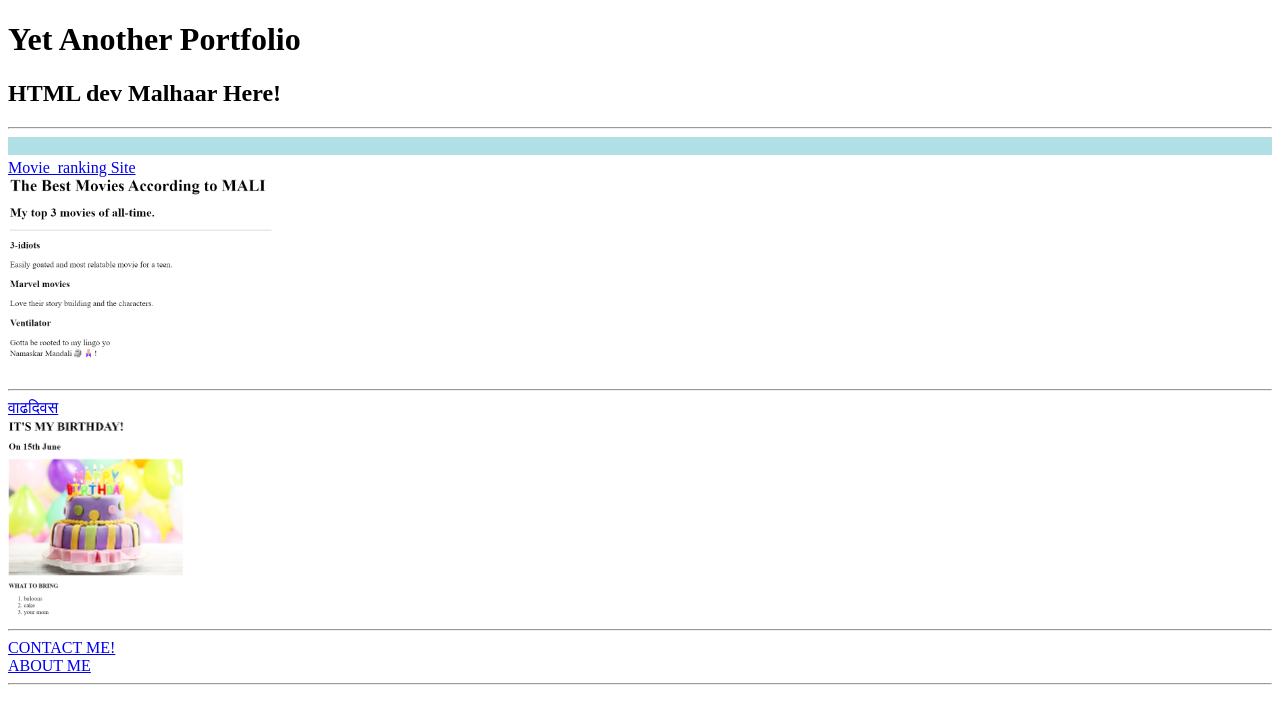
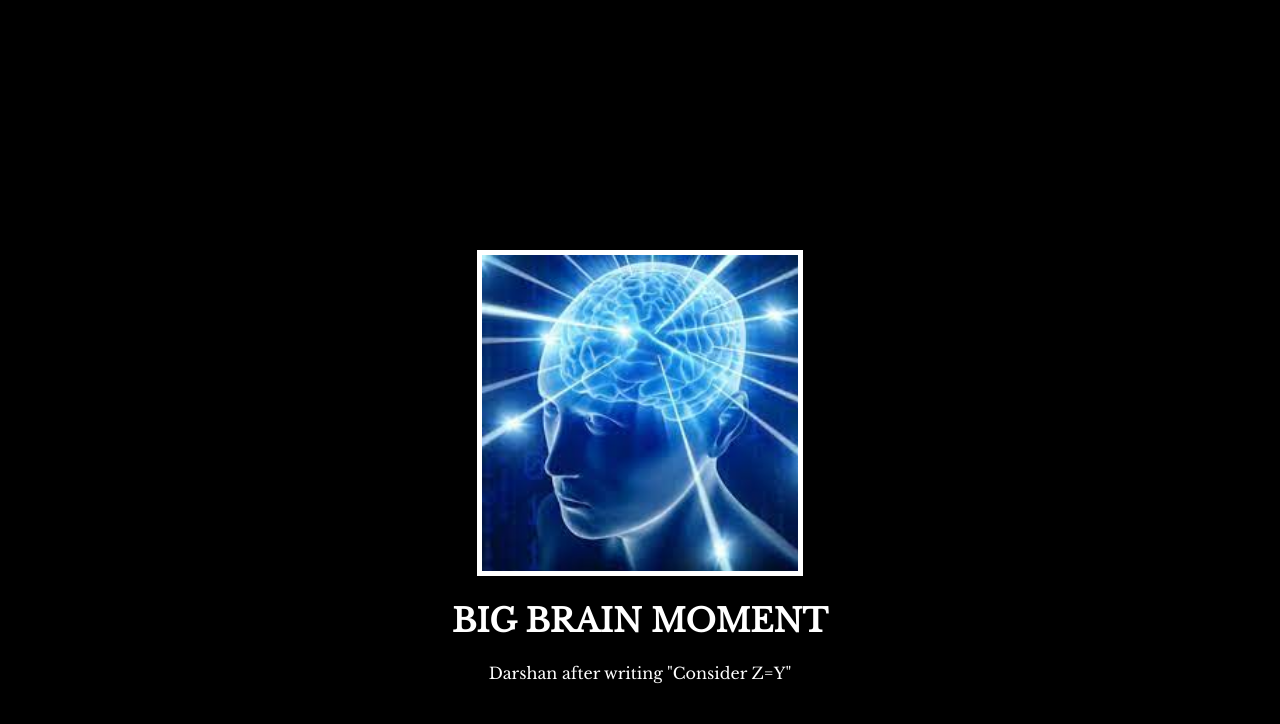
Before and after one commit to MalhaarShikhare/html-portfolio, a plain HTML site: page index.html in a window 1280 px wide. Drawn offline with nearby package versions, Linux system fonts and the light colour scheme.

Commit message:
Add files via upload

```diff
--- a/index.html
+++ b/index.html
@@ -1,31 +1,41 @@
+<!--
+  TODO: Create a motivational post website.
+Style it how ever you like.
+Look at the goal image for inspiration.
+But it must have the following features:
+1. The main h1 text should be using the Regular Libre Baskerville Font from Google Fonts:
+  https://fonts.google.com/specimen/Libre+Baskerville
+2. The text should be white and background black.
+3. Add your own image into the images folder inside assets. It should have a 5px white border.
+4. The text should be center aligned.
+5. Create a div to contain the h1, p and img elements. Adjust the margins so that the image and text are centered on the page.
+  Hint: You horizontally center a div by giving it a width of 50% and a margin-left of 25%.
+  Hint: Set the image to have a width of 100% so it fills the div.
+6. Read about the text-transform property on MDN docs to make the h1 uppercase with CSS.
+  https://developer.mozilla.org/en-US/docs/Web/CSS/text-transform
+-->
 <!DOCTYPE html>
 <html lang="en">
 <head>
-    <meta charset="UTF-8">
-    <meta name="viewport" content="width=device-width, initial-scale=1.0">
-    <title>Portfolio</title>
+  <meta charset="UTF-8">
+  <meta name="viewport" content="width=device-width, initial-scale=1.0">
+  <title>MEME MOTIVATION
+  </title>
+  <link rel="preconnect" href="https://fonts.googleapis.com">
+  <link rel="preconnect" href="https://fonts.gstatic.com" crossorigin>
+  <link href="https://fonts.googleapis.com/css2?family=Libre+Baskerville&display=swap" rel="stylesheet">
+  <link rel="stylesheet" href="./style.css">
 </head>
+
 <body>
-    <h1>Yet Another Portfolio</h1>
-    <h2>
-        HTML dev Malhaar Here!
-    </h2>
-    <hr>
-    <marquee behavior="scroll" direction="right" scrollamount="20" style="background-color: powderblue;">Kem Palty!!!</marquee>
-<a href="./public/movie-ranking.html">Movie_ranking Site</a><br>
+  <div>
+    <img src="./assets/brain.jpeg" id="a" >
+    <h1>
+       BIG BRAIN MOMENT</h1>
+    <p>
+      Darshan after writing "Consider Z=Y"
+    </p>
 
-<img src="./assets/images/movie_ranking.png" height="200" >
-
-<hr>
-<a href="./public/birthday-invite.html">
-    वाढदिवस</a> <br>
-    <img src="./assets/images/mybday.png" height="200">
-    <hr>
-    <a href="./public/contact.html">CONTACT ME!</a> <br>
-    <a href="./public/about.html">ABOUT ME</a>
-    <hr>
-
-
+  </div>
 </body>
-
 </html>
--- /dev/null
+++ b/style.css
@@ -0,0 +1,19 @@
+html{
+background-color: black;
+}
+div{
+width: 50%;
+margin-left: 25%;
+margin-top: 250px;
+ color: white;
+text-align: center;
+font-family: 'Libre Baskerville', serif;
+}
+p{
+    font: 3rem;
+}
+#a{
+
+    border: 5px solid white;
+    width: 50%;
+}
```
Also changed, not shown: assets/brain.jpeg (added).
